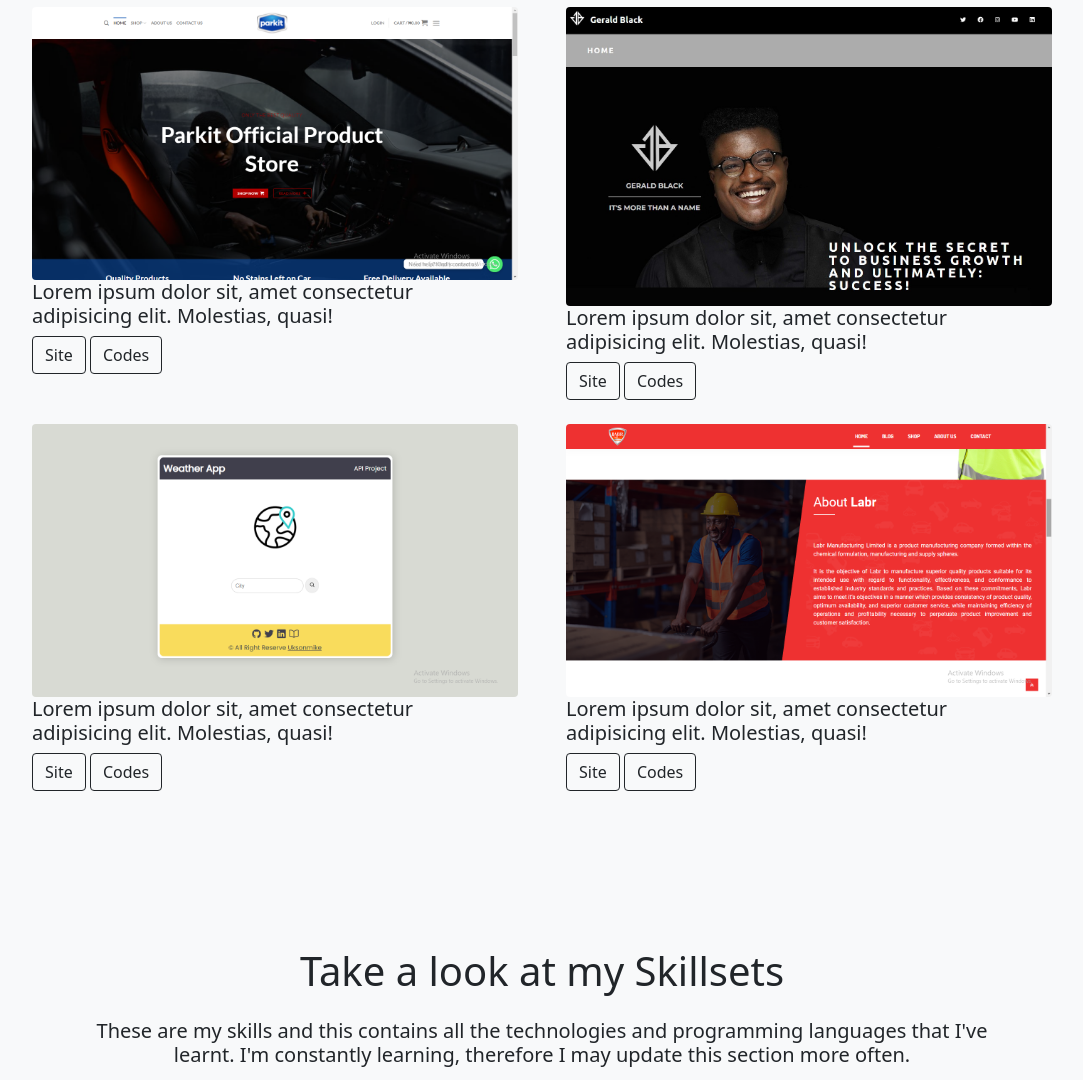
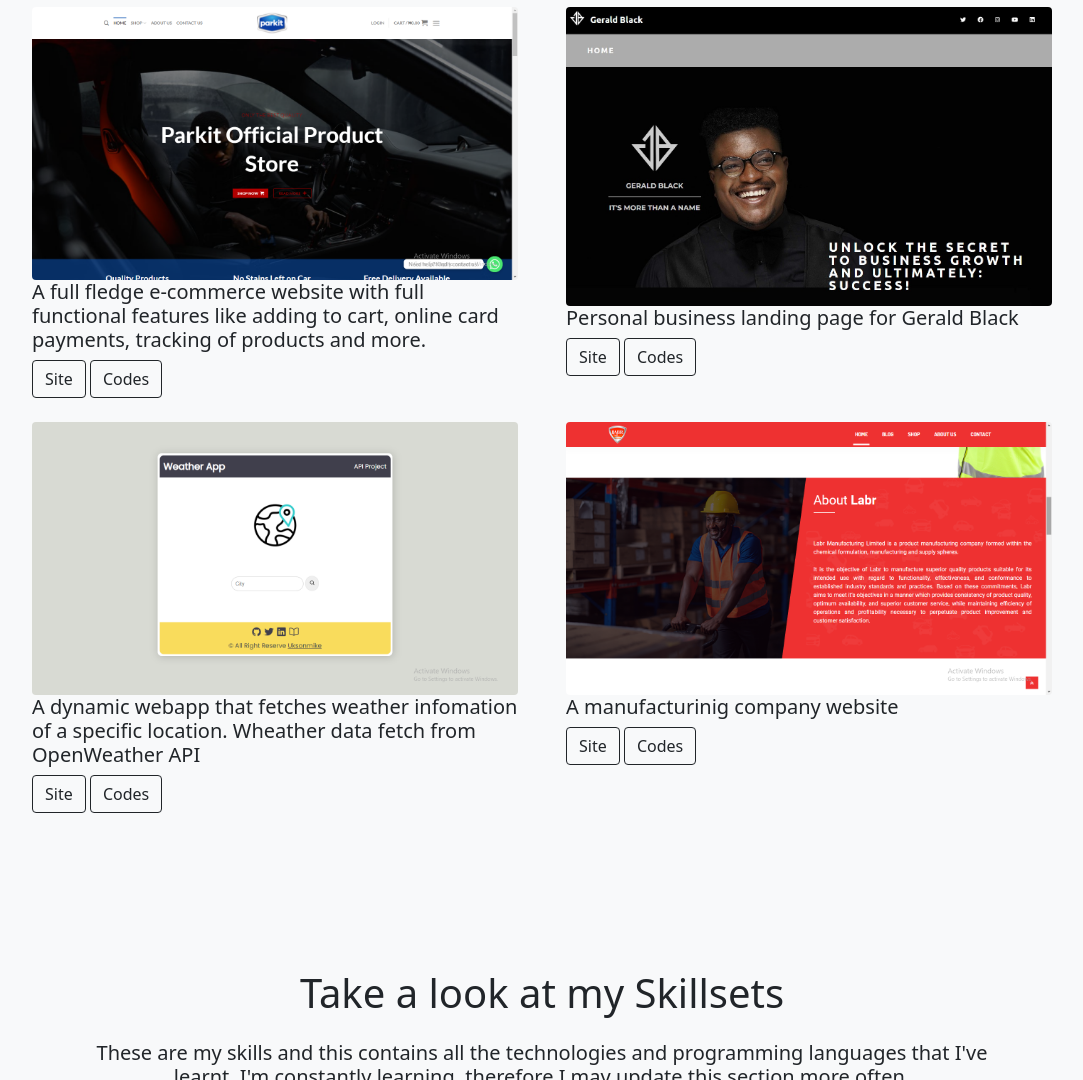
Before and after one commit to Uksonmike/Portfolio, a plain HTML site: page index.html in a window 1280 px wide. Shown: the part 1125-2205 px from the top of the page, without its empty margins (98-1181 px from the left). Drawn offline with nearby package versions, Linux system fonts and the light colour scheme.

Commit message:
updated html

```diff
--- a/index.html
+++ b/index.html
@@ -84,30 +84,26 @@
         <div class="row mt-5">
           <div class="col-sm-6 px-4 py-1 my-2">
             <img src="https://raw.githubusercontent.com/Uksonmike/Portfolio/main/images/Screenshot%20(38).png" alt="" class="img-fluid rounded">
-            <h3 class="lead">Lorem ipsum dolor sit, amet consectetur adipisicing
-              elit. Molestias, quasi!</h3>
-              <a href="#" class="btn btn-outline-dark">Site</a>
+            <h3 class="lead">A full fledge e-commerce website with full functional features like adding to cart, online card payments, tracking of products and more.</h3>
+              <a href="http://parkit.ng" class="btn btn-outline-dark" target="_blank">Site</a>
               <a href="#" class="btn btn-outline-dark">Codes</a>
           </div>
           <div class="col-sm-6 px-4 py-1 my-2">
             <img src="https://raw.githubusercontent.com/Uksonmike/Portfolio/main/images/gerald.png" alt="" class="img-fluid rounded">
-            <h3 class="lead">Lorem ipsum dolor sit, amet consectetur adipisicing
-              elit. Molestias, quasi!</h3>
-              <a href="#" class="btn btn-outline-dark">Site</a>
+            <h3 class="lead">Personal business landing page for Gerald Black</h3>
+              <a href="http://geraldblack.co" class="btn btn-outline-dark" target="_blank">Site</a>
               <a href="#" class="btn btn-outline-dark">Codes</a>
           </div>
           <div class="col-sm-6 px-4 py-1 my-2">
             <img src="https://raw.githubusercontent.com/Uksonmike/Portfolio/main/images/Screenshot%20(37).png" alt="" class="img-fluid rounded">
-            <h3 class="lead">Lorem ipsum dolor sit, amet consectetur adipisicing
-              elit. Molestias, quasi!</h3>
-              <a href="#" class="btn btn-outline-dark">Site</a>
+            <h3 class="lead">A dynamic webapp that fetches weather infomation of a specific location. Wheather data fetch from OpenWeather API</h3>
+              <a href="#" class="btn btn-outline-dark" target="_blank">Site</a>
               <a href="#" class="btn btn-outline-dark">Codes</a>
           </div>
           <div class="col-sm-6 px-4 py-1 my-2">
             <img src="https://raw.githubusercontent.com/Uksonmike/Portfolio/main/images/Screenshot%20(39).png" alt="" class="img-fluid rounded">
-            <h3 class="lead">Lorem ipsum dolor sit, amet consectetur adipisicing
-              elit. Molestias, quasi!</h3>
-              <a href="#" class="btn btn-outline-dark">Site</a>
+            <h3 class="lead">A manufacturinig company website</h3>
+              <a href="http://labr.africa" class="btn btn-outline-dark" target="_blank">Site</a>
               <a href="#" class="btn btn-outline-dark">Codes</a>
           </div>
         </div>
```
